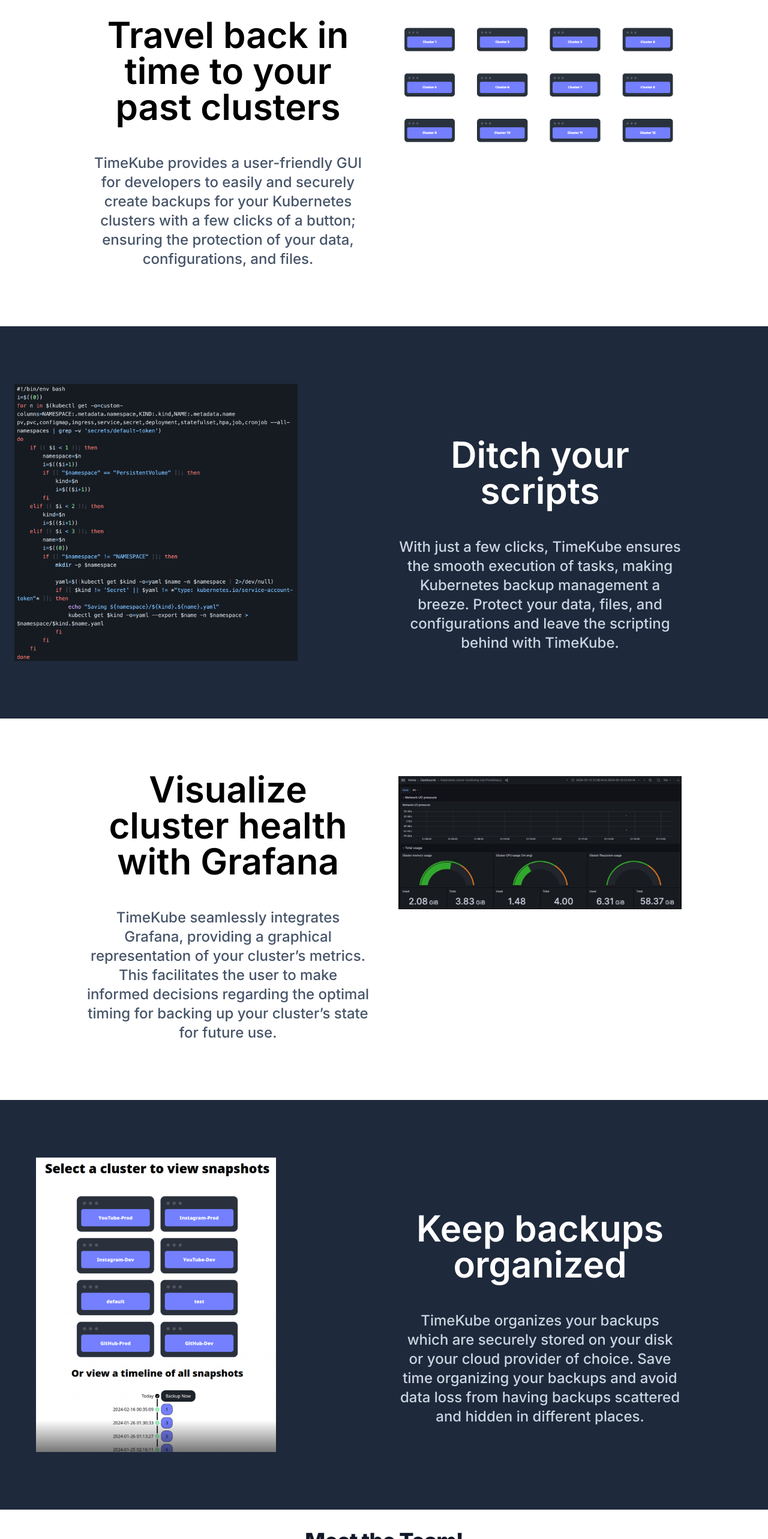
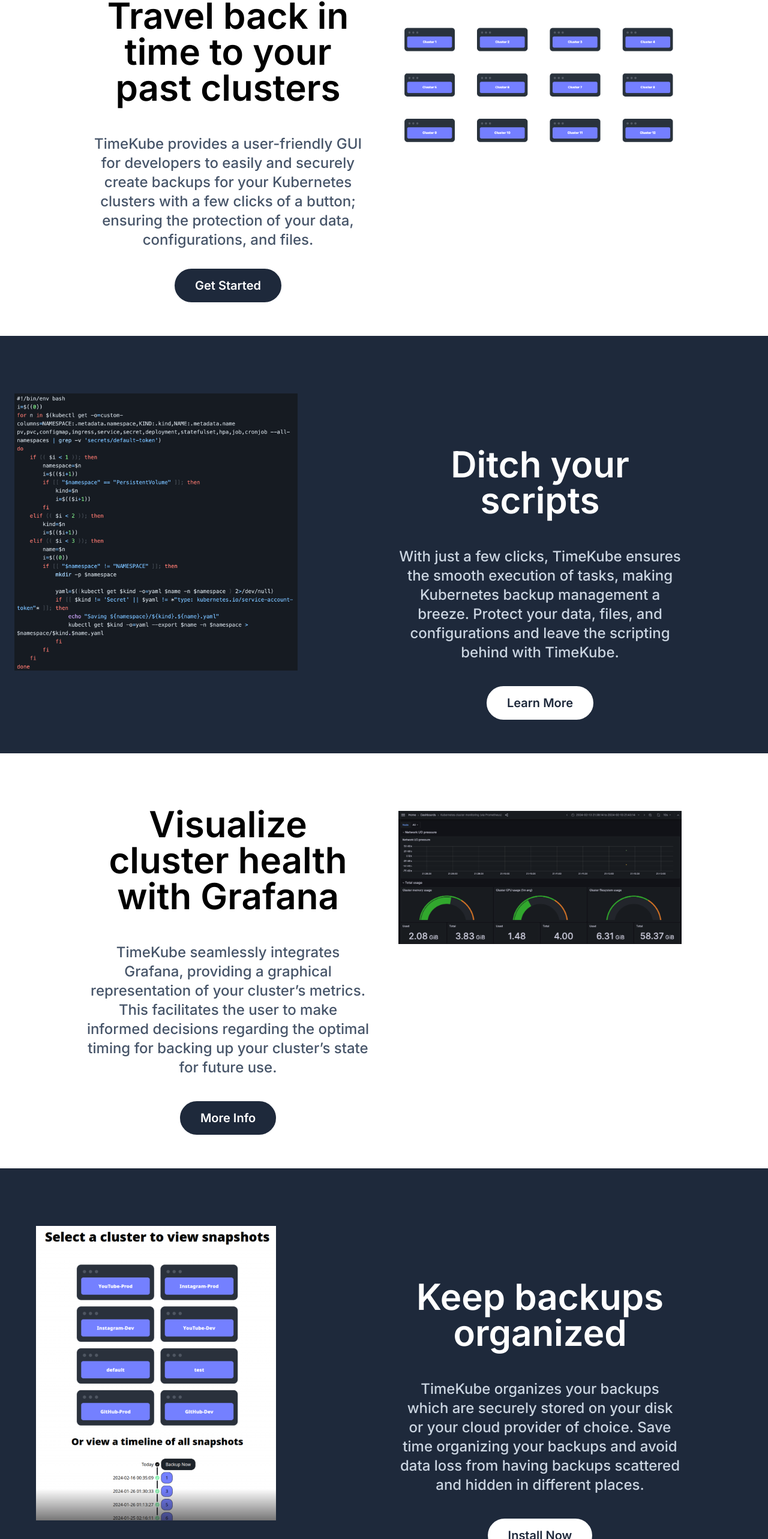
Before and after one commit to TimeKube/TimeKube-Website, a Next.js app: page / in a window 1280 px wide. Shown: the part 174-2740 px from the top of the page at 60% size. Built offline with nearby package versions, Linux system fonts and the light colour scheme.

Commit message:
added favicon, buttons to get started, and fixed ourteam background on light mode

```diff
--- a/src/app/OurTeam.tsx
+++ b/src/app/OurTeam.tsx
@@ -41,7 +41,7 @@
 
 export default function OurTeam() {
     return (
-    <section className="bg-white dark:bg-gray-900">
+    <section className="bg-gray-900">
       <div className="py-8 px-4 mx-auto max-w-screen-xl text-center lg:py-8 lg:px-6">
           <div className="mx-auto mb-8 max-w-screen-sm lg:mb-6">
               <h2 className="mb-4 text-4xl tracking-tight font-extrabold text-gray-900 dark:text-white">Meet the Team!</h2>
--- a/src/app/layout.tsx
+++ b/src/app/layout.tsx
@@ -23,6 +23,7 @@
 
   return (
     <html lang="en" style={{height: "100vh", width: "100vw", background:"white"}}>
+      <head><link rel="icon" href="/timekubeFavicon.ico"/></head>
       <body className={inter.className}>
         <Navbar />
         {children}
--- a/src/app/page.tsx
+++ b/src/app/page.tsx
@@ -7,12 +7,12 @@
   return (
     <main className="flex min-h-screen min flex-col items-center justify-between">
         <div className="w-full grid xl:grid-cols-2 lg:grid-cols-1">
-          <div className="px-12 py-14 xl:px-6 xl:py-14 xl:pl-36 xl:pt-12 2xl:pt-24">
+          <div className="px-12 py-14 xl:px-6 xl:py-14 xl:pl-36 xl:pt-4 2xl:pt-8">
             <h1 className="text-6xl font-semibold py-10 text-center">Travel back in time to your past clusters</h1>
-            <p className="py-2 pb-10 text-2xl text-slate-600 font-medium text-center">TimeKube provides a user-friendly GUI for developers to easily and securely create backups for your Kubernetes clusters with a few clicks of a button; ensuring the protection of your data, configurations, and files.</p>
-            {/* <Link className="flex justify-center items-center" href={"/"}>
-              <button className="btn btn-primary">Get Started</button>
-            </Link> */}
+            <p className="py-2 pb-8 text-2xl text-slate-600 font-medium text-center">TimeKube provides a user-friendly GUI for developers to easily and securely create backups for your Kubernetes clusters with a few clicks of a button; ensuring the protection of your data, configurations, and files.</p>
+            <Link className="flex justify-center items-center" href={"/"}>
+              <button className="bg-slate-800 hover:bg-white hover:text-slate-800 border-solid border-2 border-slate-800 text-white font-semibold rounded-full h-14 px-8 text-xl">Get Started</button>
+            </Link>
           </div>
           <div className="px-12 py-4 pb-24 xl:px-6 xl:py-24 xl:pr-36">
             <div className="flex justify-center items-center">
@@ -27,16 +27,16 @@
           <div className="px-12 py-4 pb-24 xl:px-6 xl:py-14 xl:pr-36 text-white bg-slate-800">
             <h1 className="text-6xl font-semibold py-10 xl:pt-32 text-center">Ditch your scripts</h1>
             <p className="py-2 pb-10 text-2xl text-slate-300 font-medium text-center">With just a few clicks, TimeKube ensures the smooth execution of tasks, making Kubernetes backup management a breeze. Protect your data, files, and configurations and leave the scripting behind with TimeKube.</p>
-            {/* <Link className="flex justify-center items-center" href={"/"}>
-              <button className="btn btn-primary">Get Started</button>
-            </Link> */}
+            <Link className="flex justify-center items-center" href={"/"}>
+              <button className="bg-white hover:bg-slate-800 hover:text-white border-solid border-2 border-white text-slate-800 font-semibold rounded-full h-14 px-8 text-xl">Learn More</button>
+            </Link>
           </div>
           <div className="px-12 py-14 xl:px-6 xl:py-14 xl:pl-36 xl:pt-12 2xl:pt-24">
             <h1 className="text-6xl font-semibold py-10 text-center">Visualize cluster health with Grafana</h1>
             <p className="py-2 pb-10 text-2xl text-slate-600 font-medium text-center">TimeKube seamlessly integrates Grafana, providing a graphical representation of your cluster&rsquo;s metrics. This facilitates the user to make informed decisions regarding the optimal timing for backing up your cluster&rsquo;s state for future use.</p>
-            {/* <Link className="flex justify-center items-center" href={"/"}>
-              <button className="btn btn-primary">Get Started</button>
-            </Link> */}
+            <Link className="flex justify-center items-center" href={"/"}>
+              <button className="bg-slate-800 hover:bg-white hover:text-slate-800 border-solid border-2 border-slate-800 text-white font-semibold rounded-full h-14 px-8 text-xl">More Info</button>
+            </Link>
           </div>
           <div className="px-12 py-4 pb-24 xl:px-6 xl:py-24 xl:pr-36">
             <div className="flex justify-center items-center">
@@ -51,9 +51,9 @@
           <div className="px-12 py-4 pb-24 xl:px-6 xl:py-14 xl:pr-36 text-white bg-slate-800">
             <h1 className="text-6xl font-semibold py-10 xl:pt-32 text-center">Keep backups organized</h1>
             <p className="py-2 pb-10 text-2xl text-slate-300 font-medium text-center">TimeKube organizes your backups which are securely stored on your disk or your cloud provider of choice. Save time organizing your backups and avoid data loss from having backups scattered and hidden in different places.</p>
-            {/* <Link className="flex justify-center items-center" href={"/"}>
-              <button className="btn btn-primary">Get Started</button>
-            </Link> */}
+            <Link className="flex justify-center items-center" href={"/"}>
+              <button className="bg-white hover:bg-slate-800 hover:text-white border-solid border-2 border-white text-slate-800 font-semibold rounded-full h-14 px-8 text-xl">Install Now</button>
+            </Link>
           </div>
         </div>
       <div className="w-full">
```
Also changed, not shown: 1 other file (tests, documents, lock files or other folders).
